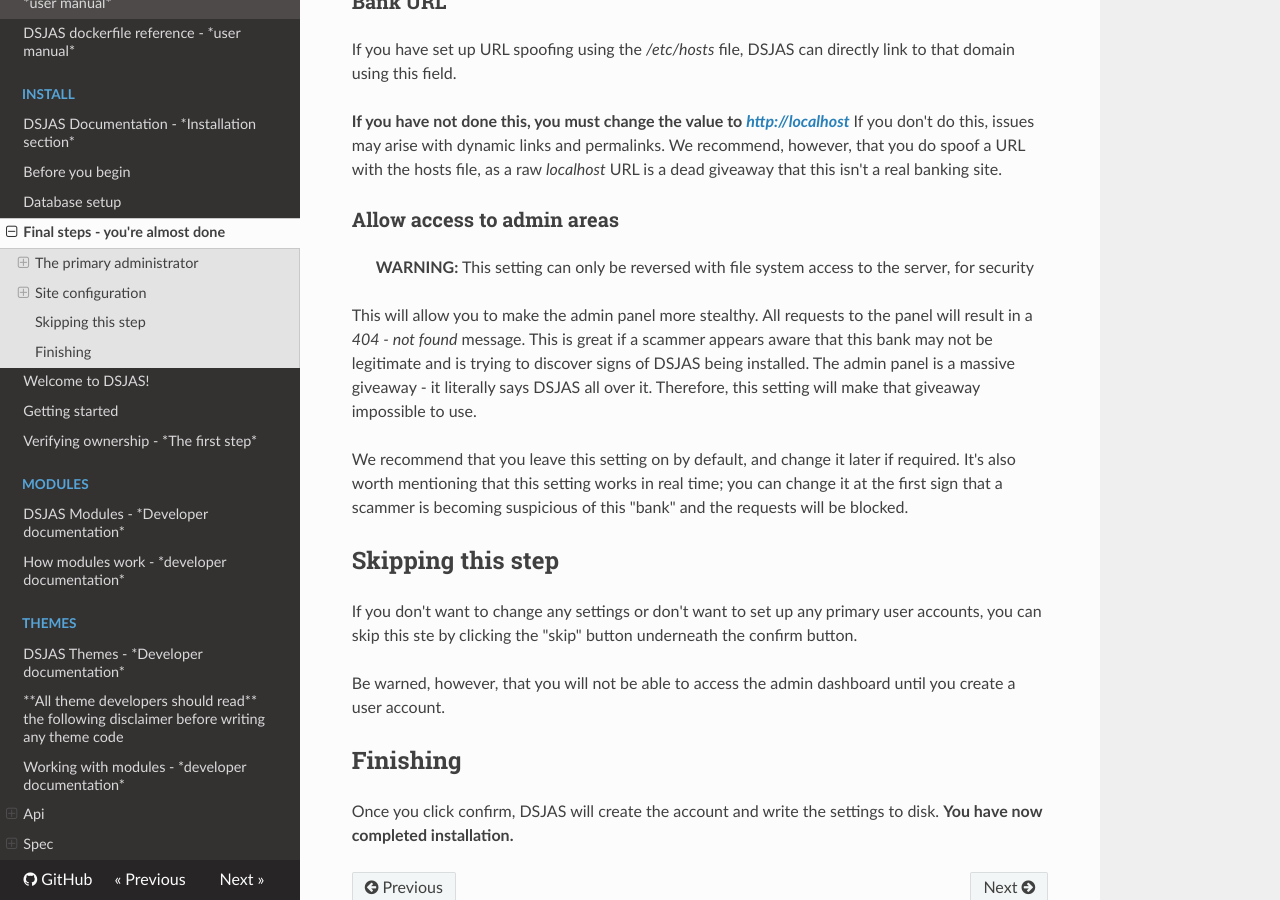
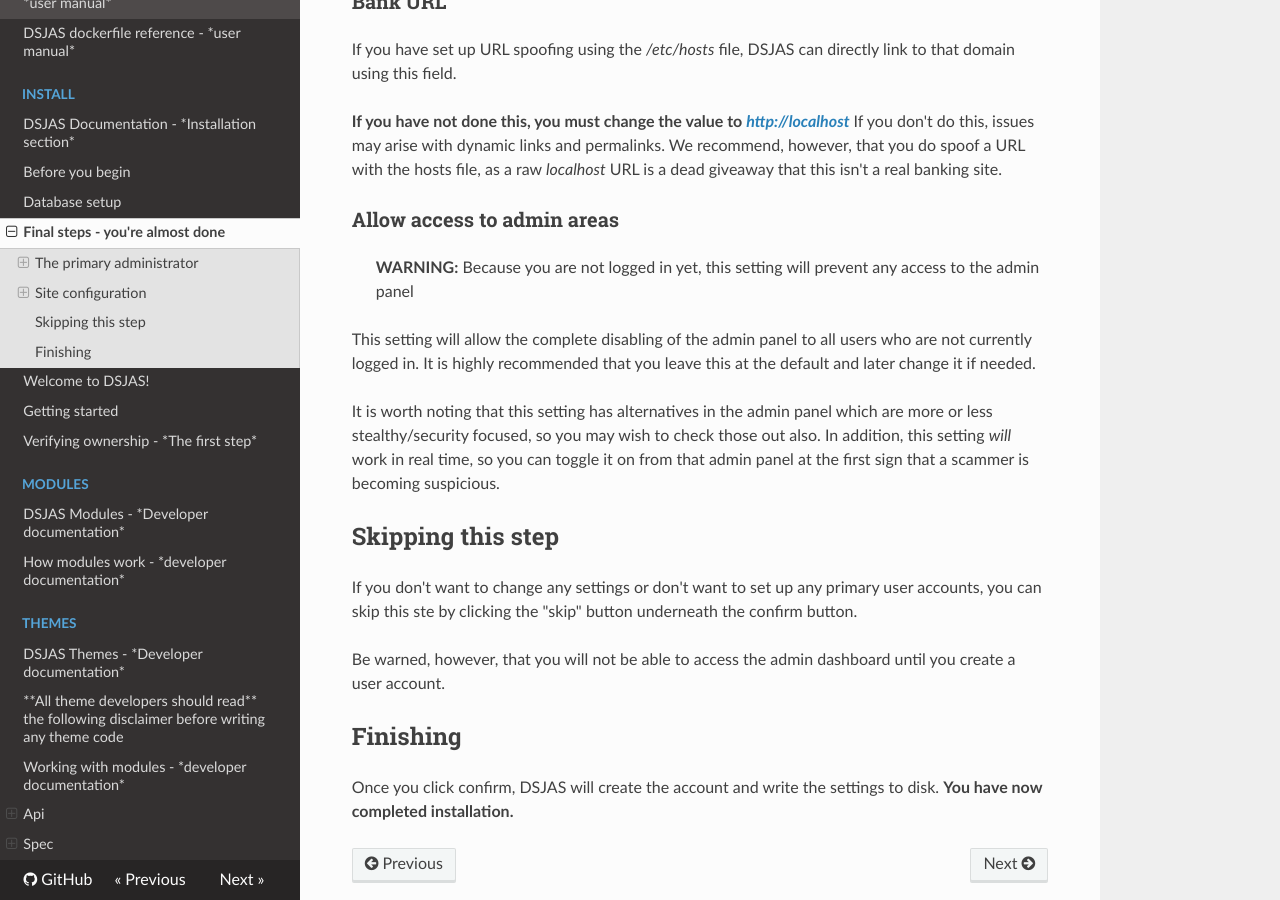
Before and after one commit to DSJAS/DSJAS, an MkDocs documentation site: the page built from docs/install/Final steps.md, in a window 1280 px wide and 900 px high, scrolled down 1368 px. Built offline with MkDocs 1.6.1, drawn with Linux system fonts in a browser that asks for light colours; nearby versions of some CDN libraries.

Commit message:
Update instructions for disabling admin panel

```diff
--- a/docs/install/Final steps.md
+++ b/docs/install/Final steps.md
@@ -43,11 +43,11 @@
 
 ### Allow access to admin areas
 
-> **WARNING:** This setting can only be reversed with file system access to the server, for security
+> **WARNING:** Because you are not logged in yet, this setting will prevent any access to the admin panel
 
-This will allow you to make the admin panel more stealthy. All requests to the panel will result in a *404 - not found* message. This is great if a scammer appears aware that this bank may not be legitimate and is trying to discover signs of DSJAS being installed. The admin panel is a massive giveaway - it literally says DSJAS all over it. Therefore, this setting will make that giveaway impossible to use.
+This setting will allow the complete disabling of the admin panel to all users who are not currently logged in. It is highly recommended that you leave this at the default and later change it if needed.
 
-We recommend that you leave this setting on by default, and change it later if required. It's also worth mentioning that this setting works in real time; you can change it at the first sign that a scammer is becoming suspicious of this "bank" and the requests will be blocked.
+It is worth noting that this setting has alternatives in the admin panel which are more or less stealthy/security focused, so you may wish to check those out also. In addition, this setting *will* work in real time, so you can toggle it on from that admin panel at the first sign that a scammer is becoming suspicious.
 
 ## Skipping this step
 
```
